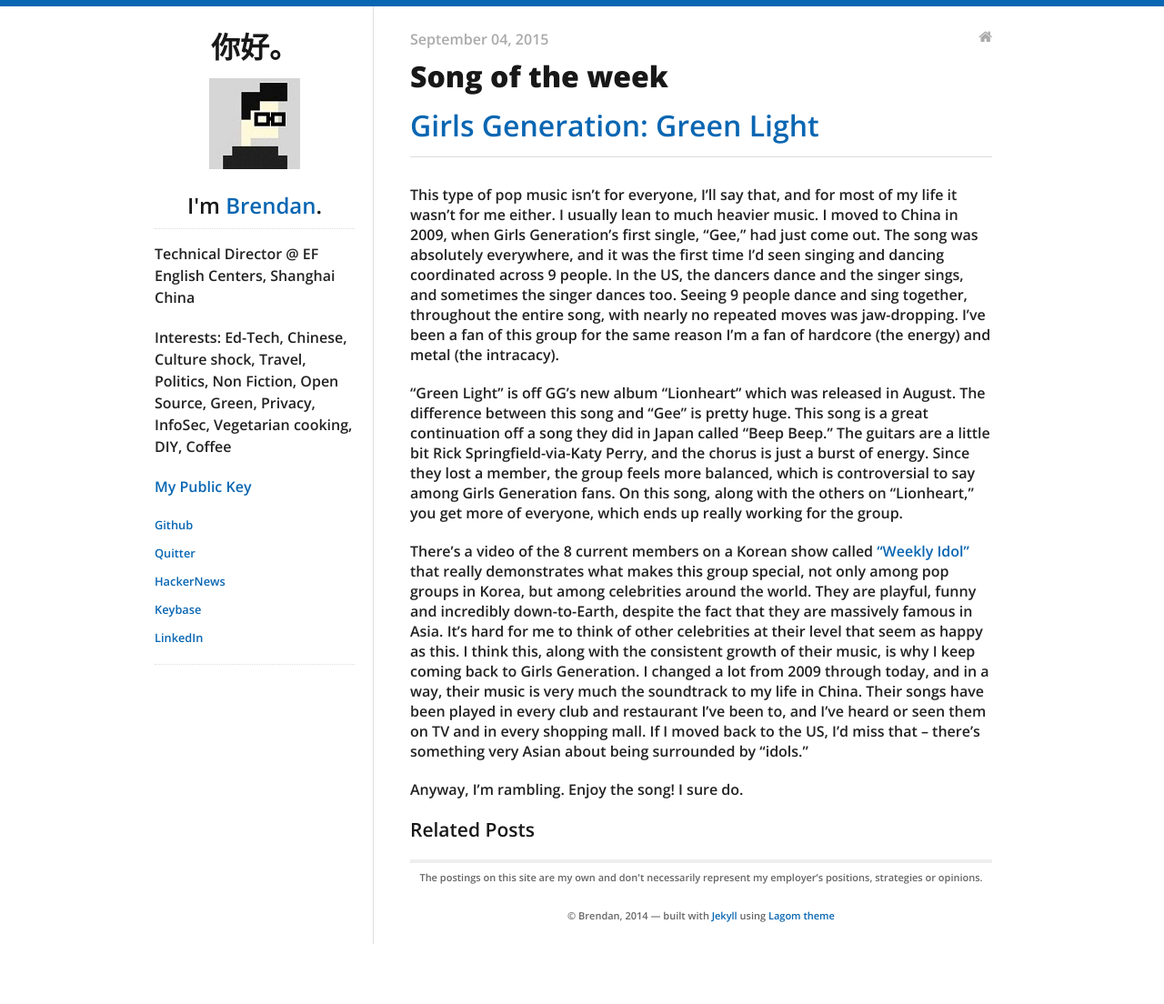
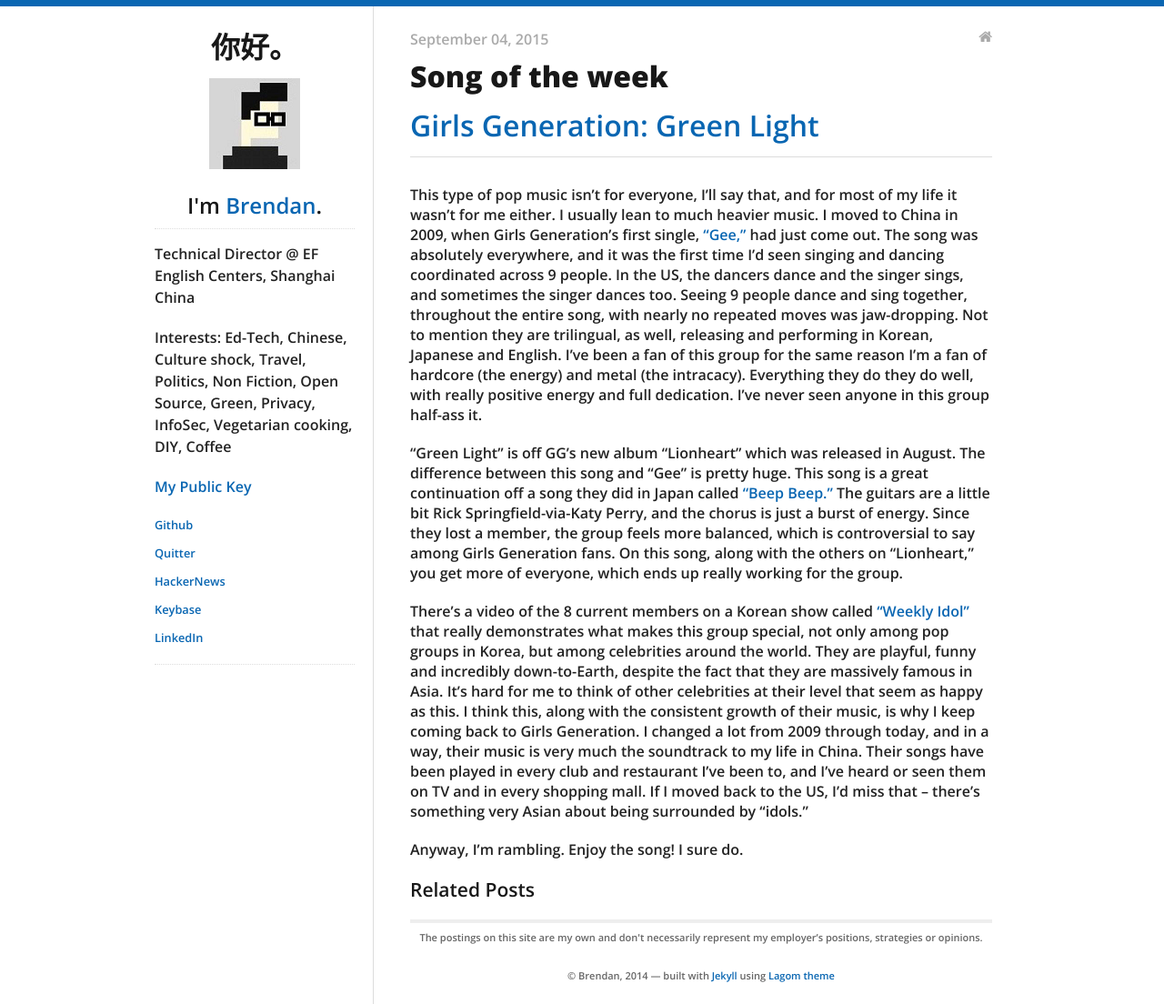
Before and after one commit to bcooney/bcooney.github.io, a Jekyll site: the page built from _posts/2015-09-04-song-of-the-week.md, in a window 1280 px wide. Shown: the whole page at 91% size. Built offline with Jekyll 4.4.1, drawn with Linux system fonts in a browser that asks for light colours; nearby versions of some CDN libraries; before the commit the page ends 1038 px from its top, so only the background shows below that.

Commit message:
updated youtube links

```diff
--- a/_posts/2015-09-04-song-of-the-week.md
+++ b/_posts/2015-09-04-song-of-the-week.md
@@ -9,9 +9,9 @@ categories:
 
 ---
 
-This type of pop music isn't for everyone, I'll say that, and for most of my life it wasn't for me either. I usually lean to much heavier music. I moved to China in 2009, when Girls Generation's first single, "Gee," had just come out. The song was absolutely everywhere, and it was the first time I'd seen singing and dancing coordinated across 9 people. In the US, the dancers dance and the singer sings, and sometimes the singer dances too. Seeing 9 people dance and sing together, throughout the entire song, with nearly no repeated moves was jaw-dropping. I've been a fan of this group for the same reason I'm a fan of hardcore (the energy) and metal (the intracacy).
+This type of pop music isn't for everyone, I'll say that, and for most of my life it wasn't for me either. I usually lean to much heavier music. I moved to China in 2009, when Girls Generation's first single, ["Gee,"](https://www.youtube.com/watch?v=U7mPqycQ0tQ) had just come out. The song was absolutely everywhere, and it was the first time I'd seen singing and dancing coordinated across 9 people. In the US, the dancers dance and the singer sings, and sometimes the singer dances too. Seeing 9 people dance and sing together, throughout the entire song, with nearly no repeated moves was jaw-dropping. Not to mention they are trilingual, as well, releasing and performing in Korean, Japanese and English. I've been a fan of this group for the same reason I'm a fan of hardcore (the energy) and metal (the intracacy). Everything they do they do well, with really positive energy and full dedication. I've never seen anyone in this group half-ass it.
 
-"Green Light" is off GG's new album "Lionheart" which was released in August. The difference between this song and "Gee" is pretty huge. This song is a great continuation off a song they did in Japan called "Beep Beep." The guitars are a little bit Rick Springfield-via-Katy Perry, and the chorus is just a burst of energy. Since they lost a member, the group feels more balanced, which is controversial to say among Girls Generation fans. On this song, along with the others on "Lionheart," you get more of everyone, which ends up really working for the group.
+"Green Light" is off GG's new album "Lionheart" which was released in August. The difference between this song and "Gee" is pretty huge. This song is a great continuation off a song they did in Japan called ["Beep Beep."](https://www.youtube.com/watch?v=WcpehLklf7U) The guitars are a little bit Rick Springfield-via-Katy Perry, and the chorus is just a burst of energy. Since they lost a member, the group feels more balanced, which is controversial to say among Girls Generation fans. On this song, along with the others on "Lionheart," you get more of everyone, which ends up really working for the group.
 
 There's a video of the 8 current members on a Korean show called ["Weekly Idol"](https://www.youtube.com/watch?v=5nmPXL6aWr0) that really demonstrates what makes this group special, not only among pop groups in Korea, but among celebrities around the world. They are playful, funny and incredibly down-to-Earth, despite the fact that they are massively famous in Asia. It's hard for me to think of other celebrities at their level that seem as happy as this. I think this, along with the consistent growth of their music, is why I keep coming back to Girls Generation. I changed a lot from 2009 through today, and in a way, their music is very much the soundtrack to my life in China. Their songs have been played in every club and restaurant I've been to, and I've heard or seen them on TV and in every shopping mall. If I moved back to the US, I'd miss that -- there's something very Asian about being surrounded by "idols."
 
```
